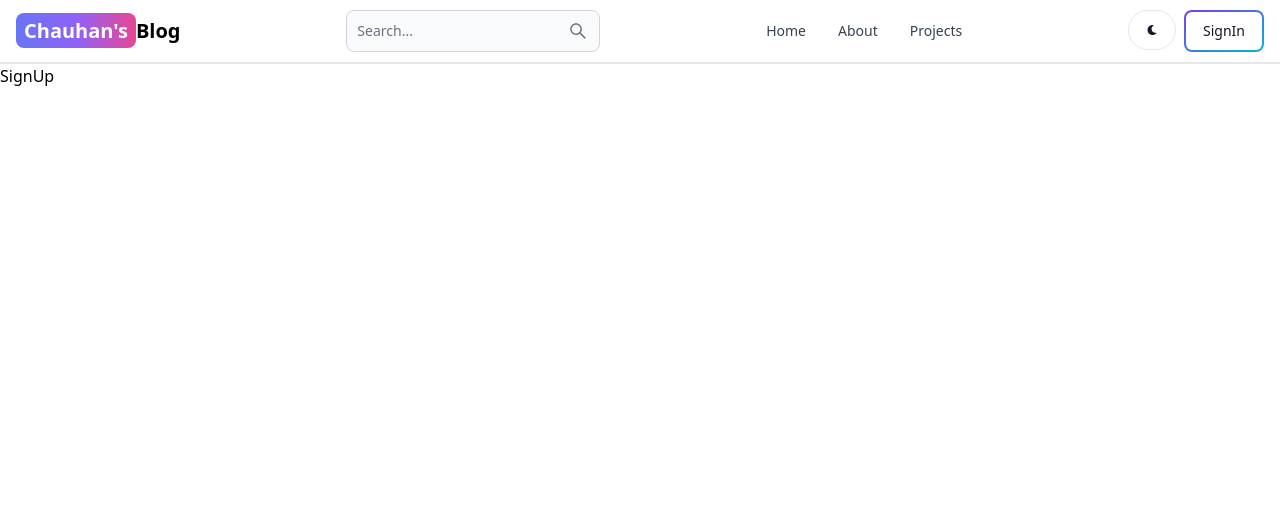
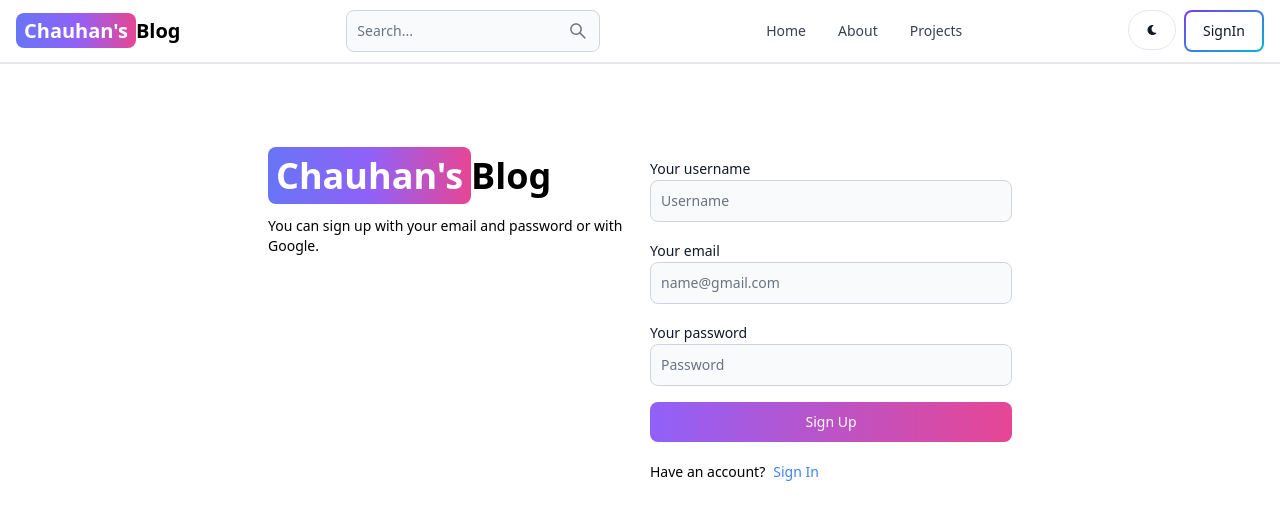
Before and after one commit to iamritikkk/blog-app, a React (Vite) app in the folder client/: page /sign-up in a window 1280 px wide. Shown: the top 520 px of the page. Built offline with nearby package versions, Linux system fonts and the light colour scheme.

Commit message:
complete signup page ui

```diff
--- a/client/src/pages/SignUp.jsx
+++ b/client/src/pages/SignUp.jsx
@@ -1,3 +1,42 @@
+import { Button, Label, TextInput } from "flowbite-react";
+import { Link } from "react-router-dom";
+
 export default function SignUp() {
-  return <div>SignUp</div>;
+  return <div className="min-h-screen mt-20">
+    <div className="flex p-3 max-w-3xl mx-auto flex-col md:flex-row gap-5">
+      {/*left*/}
+      <div className="flex-1">
+        <Link to='/' className="font-bold dark:text-white text-4xl">
+          <span className="px-2 py-1 bg-gradient-to-r from-indigo-500 via-purple-500 to-pink-500 rounded-lg text-white">Chauhan's</span>
+          Blog
+        </Link>
+        <p className="text-sm mt-5">You can sign up with your email and password or with Google.</p>
+      </div>
+      {/*right*/}
+      <div className="flex-1">
+        <form className="flex flex-col gap-4">
+          <div>
+            <Label value="Your username" htmlFor="username" />
+            <TextInput type="text" placeholder="Username" id='username' name="username" />
+          </div>
+          <div>
+            <Label value="Your email" htmlFor="email" />
+            <TextInput type="email" placeholder="name@gmail.com" id="email" name="email" />
+          </div>
+
+          <div>
+            <Label value="Your password" htmlFor="password" />
+            <TextInput type="password" placeholder="Password" id="password" name="password" />
+          </div>
+
+          <Button gradientDuoTone='purpleToPink' type="submit">Sign Up</Button>
+        </form>
+        <div className="flex text-sm gap-2 mt-5">
+          <span>Have an account?</span>
+          <Link to='/sign-in' className="text-blue-500">Sign In</Link>
+        </div>
+      </div>
+    </div>
+
+  </div>;
 }
```
